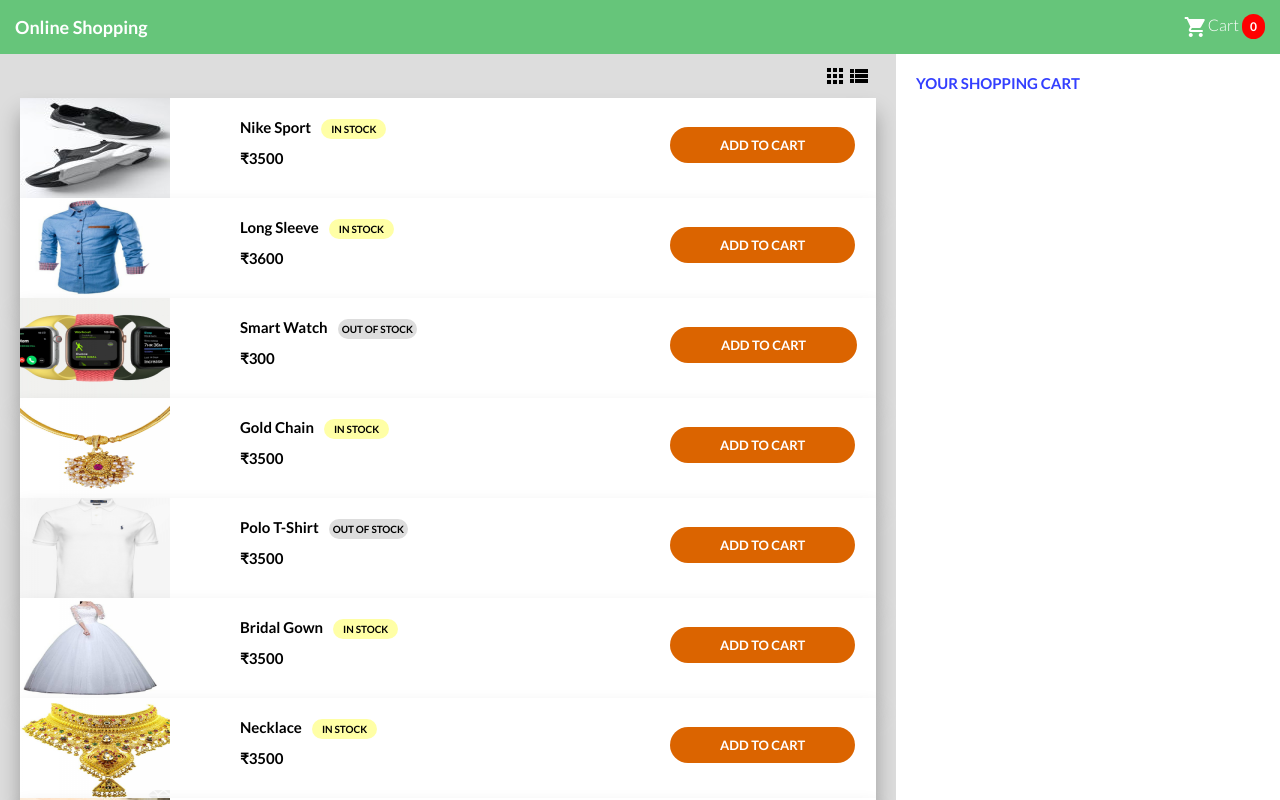
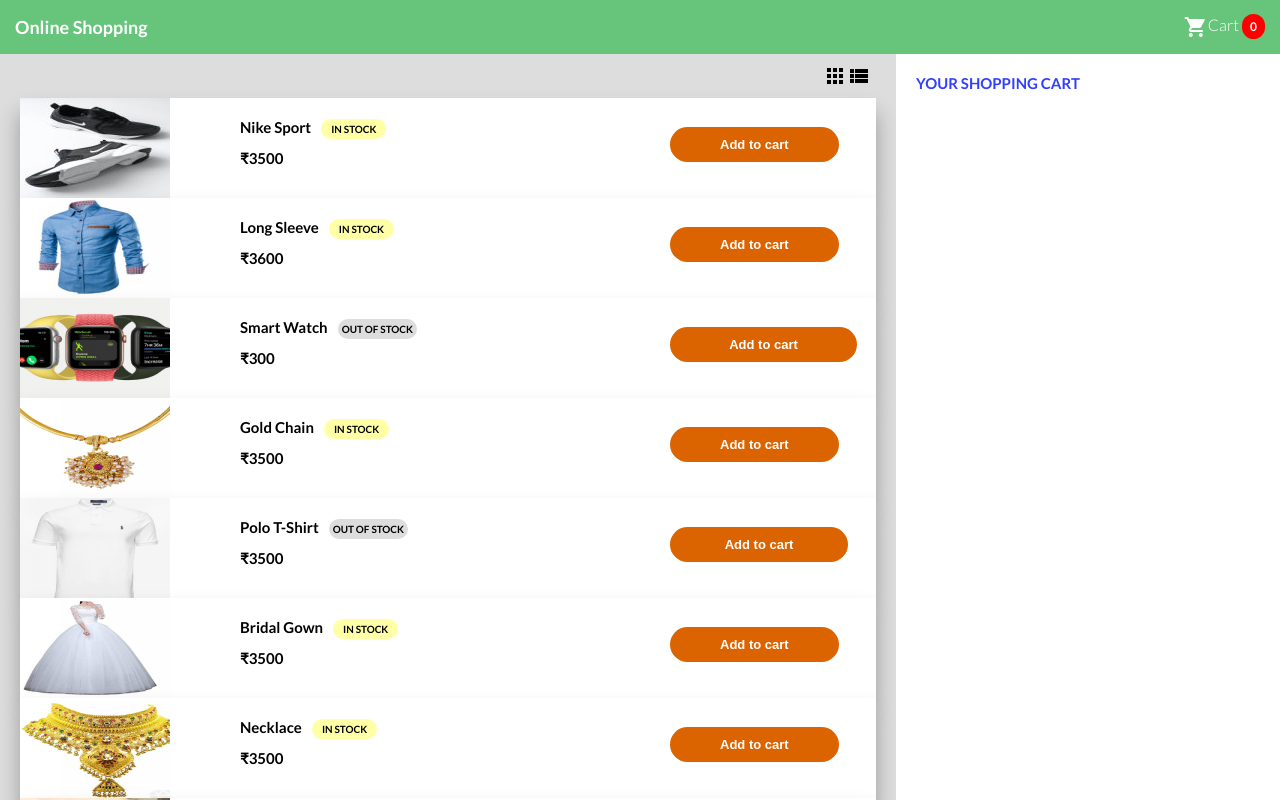
Before and after one commit to IdokoInnocent/phase-2-test, a Vue app: page / in a window 1280 px wide. Shown: the top 800 px of the page. Built offline with nearby package versions, Linux system fonts and the light colour scheme.

Commit message:
Fixed added to cart button

```diff
--- a/src/App.vue
+++ b/src/App.vue
@@ -45,9 +45,15 @@
                 >
               </h1>
               <p class="product-price">₹{{ product.price }}</p>
-              <a href="#" class="btn" @click.prevent="addToCart(product)"
-                >ADD TO CART</a
+
+              <button
+                class="btn"
+                v-on:click="addToCart(product)"
+                :disabled="checkCart(product.id)"
+                :class="{ 'btn--out': checkCart(product.id) }"
               >
+                Add to cart
+              </button>
             </div>
           </div>
         </div>
@@ -172,20 +178,25 @@ export default {
   },
 
   methods: {
+    checkCart(id) {
+      let check = this.cartItems;
+      return check.find((item) => {
+        return item.id === id;
+      });
+    },
+
     // add items to cart when clicked
-    addToCart(item) {
-      this.cartItems.push(item);
+    addToCart(product) {
+      this.cartItems.push(product);
       this.cartItemCount++;
     },
 
     // Removing items from cart
     removeItem(id) {
-      this.cartItems = this.cartItems.filter((cartItem)=>{
-        return cartItem.id !== id
-
+      this.cartItems = this.cartItems.filter((cartItem) => {
+        return cartItem.id !== id;
       });
       this.cartItemCount--;
-
     },
   },
 
@@ -427,19 +438,13 @@ export default {
   position: relative;
   left: 45rem;
   bottom: 4rem;
+  border: none;
+  outline: none;
 
   @media only screen and (max-width: 56.25em) {
     left: -3rem;
     bottom: -4rem;
     padding: 1rem;
-  }
-
-  &:hover {
-    background-color: #66c57a;
-  }
-
-  &:active {
-    background: #ddd;
   }
 
   &--out {
```
